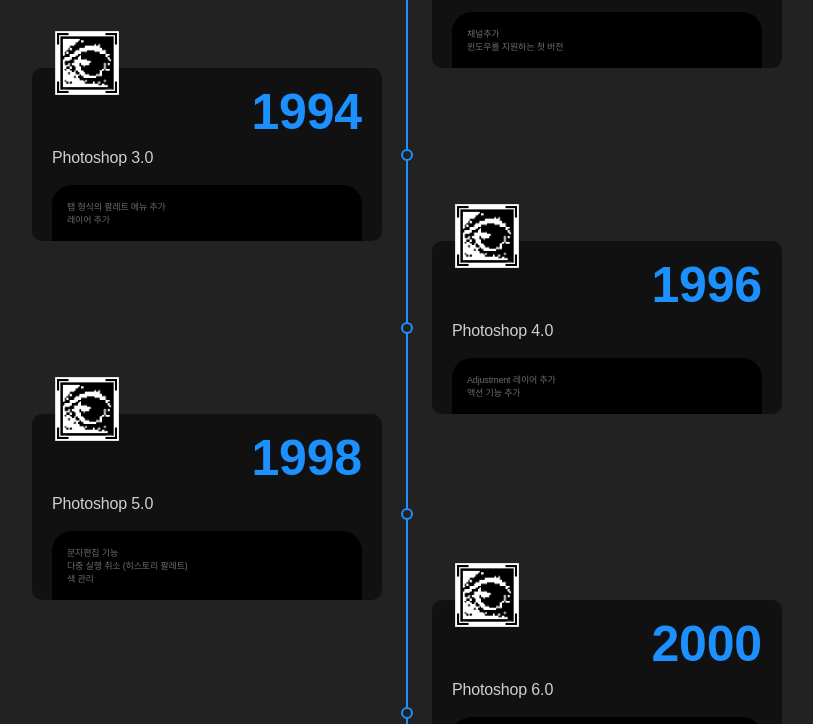
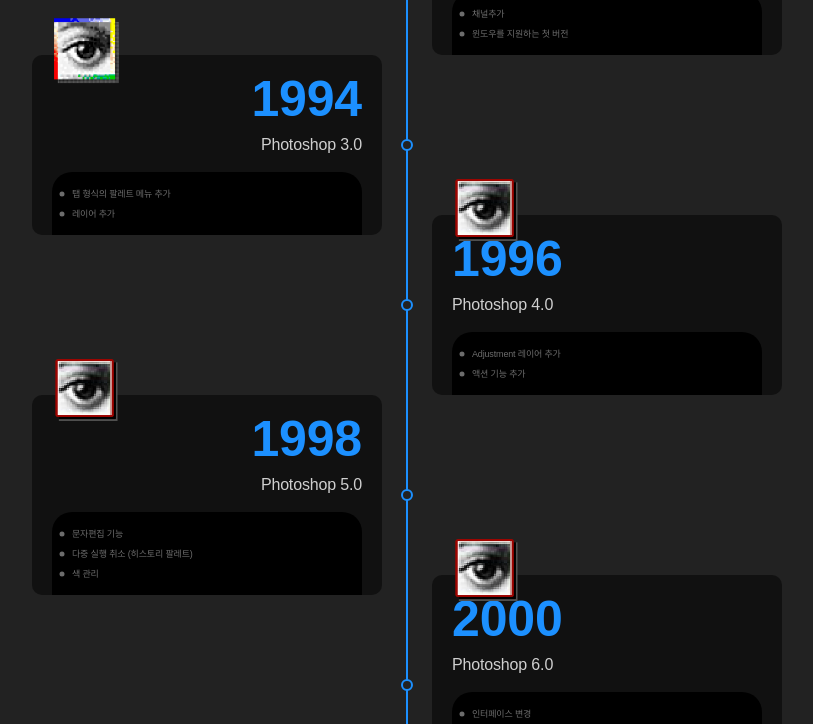
Before and after one commit to sabit1997/VeamCamp, a plain HTML site: page PhotoshopHistory/index.html in a window 1280 px wide. Shown: the part 665-1389 px from the top of the page, without its empty margins (233-1046 px from the left). Drawn offline with Linux system fonts and the light colour scheme.

Commit message:
가상요소 이미지 변경, 텍스트 정렬 재배치

```diff
--- a/PhotoshopHistory/style.css
+++ b/PhotoshopHistory/style.css
@@ -36,7 +36,9 @@ body {
 .cont-main::after {
     content: '';
     width: 2px;
-    height: 1700px;
+    height: 100%;
+    margin-top: 0;
+    margin-bottom: 0;
     background-color: #1c90ff;
     position: absolute;
     top: 130px;
@@ -60,6 +62,34 @@ body {
     top: -40px;
 }
 
+.his-item.ver-2::before {
+    background-image: url(images/2.png);
+}
+
+.his-item.ver-3::before {
+    background-image: url(images/3.png);
+}
+
+.his-item.ver-4::before {
+    background-image: url(images/4.png);
+}
+
+.his-item.ver-5::before {
+    background-image: url(images/5.png);
+}
+
+.his-item.ver-6::before {
+    background-image: url(images/6.png);
+}
+
+.his-item.ver-cs::before {
+    background-image: url(images/cs.png);
+}
+
+.his-item.ver-cs2::before {
+    background-image: url(images/cs2.png);
+}
+
 .his-item::after {
     content: '';
     background-color: #222222;
@@ -69,7 +99,8 @@ body {
     border: 2px solid #1c90ff;
     position: absolute;
     right: -31px;
-    bottom: 80px;
+    bottom: 50%;
+    transform: translate(0 , 50%);
     z-index: 10;
 }
 
@@ -82,20 +113,25 @@ body {
     border: 2px solid #1c90ff;
     position: absolute;
     left: -31px;
-    bottom: 80px;
+    bottom: 50%;
+    transform: translate(0 , 50%);
     z-index: 10;
 }
 
 .history .his-item:nth-child(2n) {
     margin-left: 400px;
+    margin-top: -20px;
 }
 
-.history .year {
-    text-align: right;
+.history .his-item .year {
     font-size: 50px;
     font-weight: 700;
     color: #1c90ff;
     padding-top: 15px;
+}
+
+.history .his-item:nth-child(2n-1) .year {
+    text-align: right;
 }
 
 .history .version {
@@ -104,11 +140,36 @@ body {
     margin-top: 5px;
 }
 
+.history .his-item:nth-child(2n-1) .version {
+    text-align: right;
+}
+
 .history .update {
     margin-top: 15px;
-    padding: 15px;
+    padding: 15px 0 15px 20px;
     border-radius: 20px 20px 0 0;
     background-color: #000;
     font-size: 9px;
     color: #6c6c6c;
 }
+
+.history .update li {
+    position: relative;
+    margin-bottom: 7px;
+}
+
+.history .update li:last-child {
+    margin-bottom: 0px;
+}
+
+.history .update li::before {
+    content: '';
+    width: 5px;
+    height: 5px;
+    border-radius: 50%;
+    background-color: #6c6c6c;
+    position: absolute;
+    top: 50%;
+    left: -10px;
+    transform: translate(-50%, -50%);
+}
```
